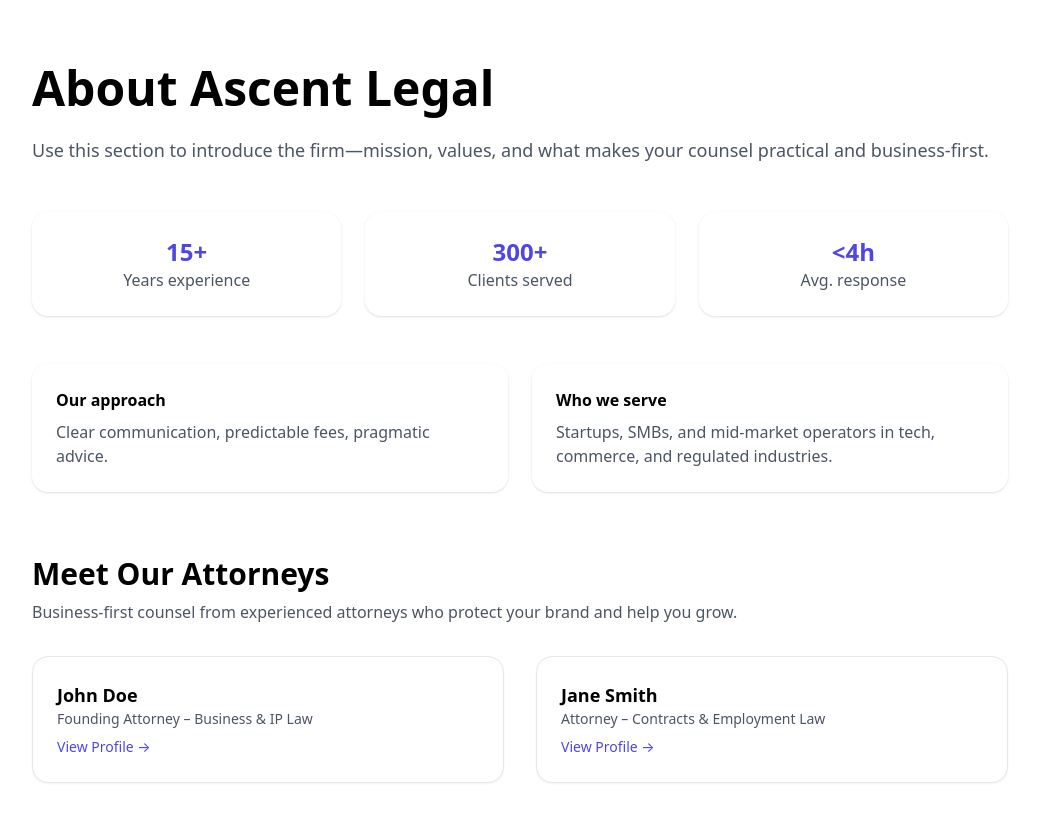
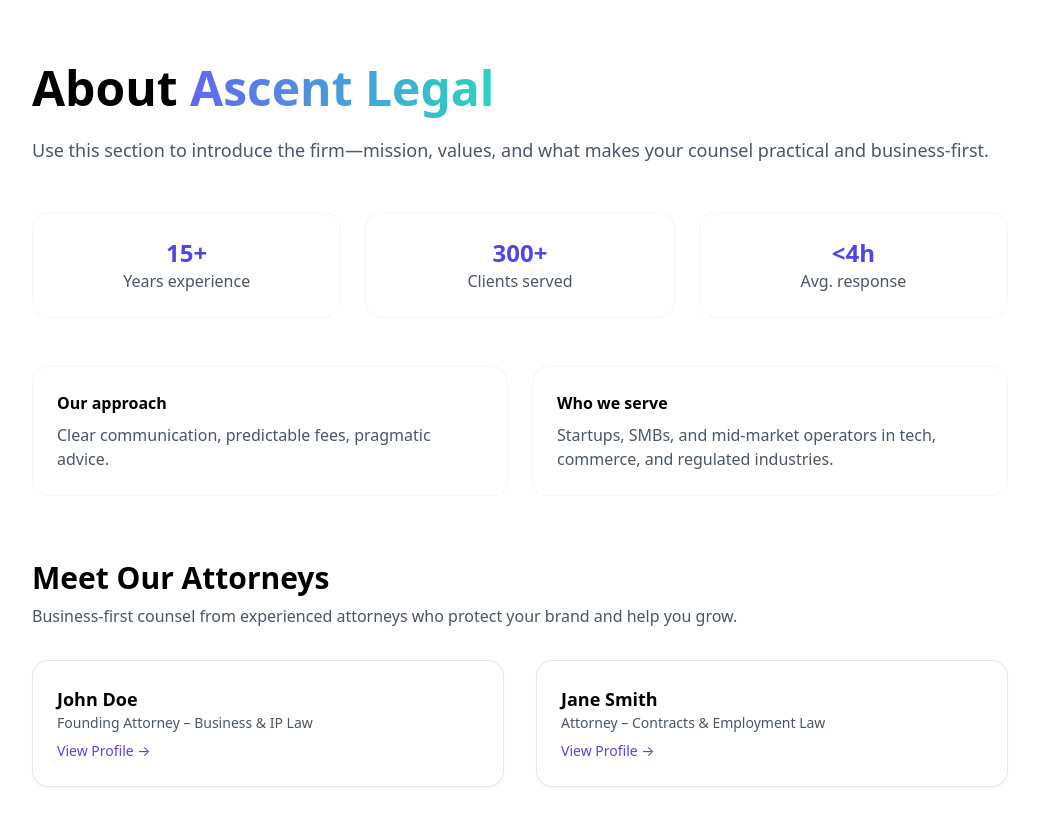
Before and after one commit to ajdreams17/Ascentlegal, a Next.js app: page /about in a window 1280 px wide. Shown: the top 826 px of the page, without its empty margins (120-1159 px from the left). Built offline with nearby package versions, Linux system fonts and the light colour scheme.

Commit message:
Update page.jsx

```diff
--- a/app/about/page.jsx
+++ b/app/about/page.jsx
@@ -15,22 +15,24 @@ export default function AboutPage() {
   return (
     <main className="mx-auto max-w-5xl px-6 py-16">
       {/* ===== Hero / About Ascent Legal ===== */}
-      <h1 className="text-4xl md:text-5xl font-bold">About Ascent Legal</h1>
+      <h1 className="text-4xl md:text-5xl font-bold">
+        About <span className="bg-gradient-to-r from-indigo-500 to-teal-400 bg-clip-text text-transparent">Ascent Legal</span>
+      </h1>
       <p className="mt-6 text-lg text-gray-600">
         Use this section to introduce the firm—mission, values, and what makes your counsel practical and business-first.
       </p>
 
       {/* ===== Stats Section ===== */}
       <div className="mt-12 grid grid-cols-1 sm:grid-cols-3 gap-6">
-        <div className="rounded-2xl bg-white shadow p-6 text-center">
+        <div className="rounded-2xl border border-gray-100 bg-white p-6 text-center">
           <h2 className="text-2xl font-bold text-indigo-600">15+</h2>
           <p className="text-gray-600">Years experience</p>
         </div>
-        <div className="rounded-2xl bg-white shadow p-6 text-center">
+        <div className="rounded-2xl border border-gray-100 bg-white p-6 text-center">
           <h2 className="text-2xl font-bold text-indigo-600">300+</h2>
           <p className="text-gray-600">Clients served</p>
         </div>
-        <div className="rounded-2xl bg-white shadow p-6 text-center">
+        <div className="rounded-2xl border border-gray-100 bg-white p-6 text-center">
           <h2 className="text-2xl font-bold text-indigo-600">&lt;4h</h2>
           <p className="text-gray-600">Avg. response</p>
         </div>
@@ -38,13 +40,13 @@ export default function AboutPage() {
 
       {/* ===== Approach & Who We Serve ===== */}
       <div className="mt-12 grid grid-cols-1 sm:grid-cols-2 gap-6">
-        <div className="rounded-2xl bg-white shadow p-6">
+        <div className="rounded-2xl border border-gray-100 bg-white p-6">
           <h3 className="font-semibold">Our approach</h3>
           <p className="text-gray-600 mt-2">
             Clear communication, predictable fees, pragmatic advice.
           </p>
         </div>
-        <div className="rounded-2xl bg-white shadow p-6">
+        <div className="rounded-2xl border border-gray-100 bg-white p-6">
           <h3 className="font-semibold">Who we serve</h3>
           <p className="text-gray-600 mt-2">
             Startups, SMBs, and mid-market operators in tech, commerce, and regulated industries.
```
